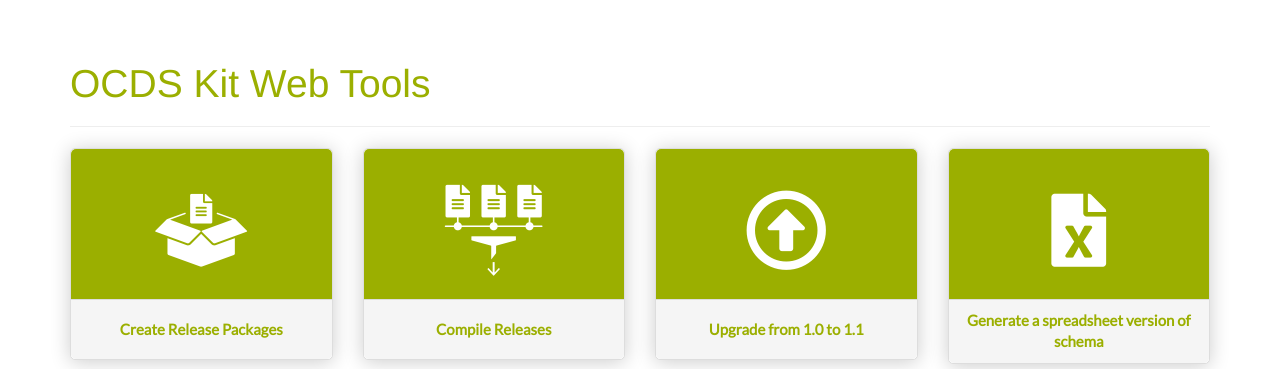
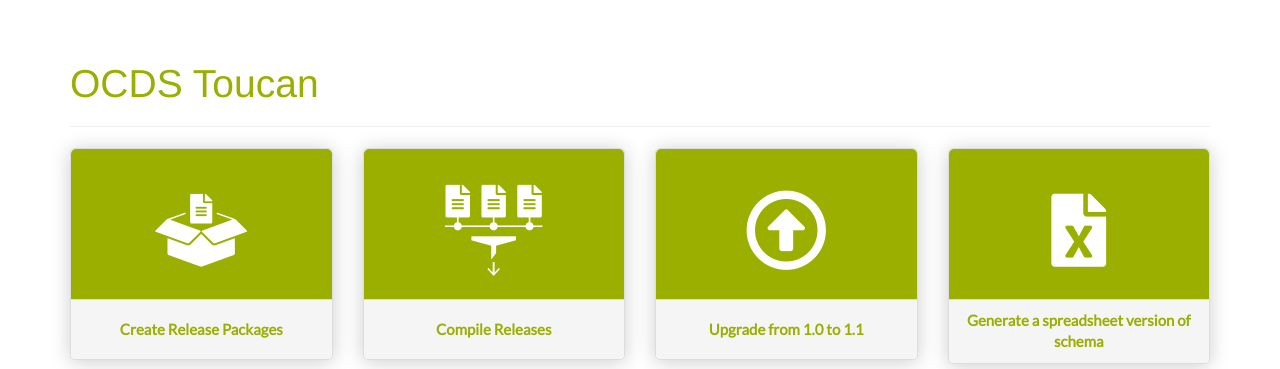
Before and after one commit to open-contracting-archive/toucan, a Django app: template default/templates/default/index.html in a window 1280 px wide. Shown: the part 51-420 px from the top of the page. Run offline with Django 3.2, Linux system fonts and the light colour scheme; the template is opened without the code that fills it, so the values that code supplies are empty; some libraries are stand-ins or nearby versions; some web fonts are replaced.

Commit message:
Rename to OCDS Toucan at UI level.

```diff
--- a/default/templates/default/base.html
+++ b/default/templates/default/base.html
@@ -13,7 +13,7 @@
     {# custom css files here #}
     {% block css %}{% endblock %}
 
-    <title>{% block title %}{% trans "OCDS Kit Web Tools" %}{% endblock %}</title>
+    <title>{% block title %}{% trans "OCDS Toucan" %}{% endblock %}</title>
   </head>
   <body>
     {% include 'default/logo.html' %}
@@ -50,7 +50,7 @@
     </nav>
     <div class="container">
       <div class="page-header">
-        <h1><a href="/">{% trans "OCDS Kit Web Tools" %}</a> <small>{% block subtitle %}{% endblock %}</small></h1>
+        <h1><a href="/">{% trans "OCDS Toucan" %}</a> <small>{% block subtitle %}{% endblock %}</small></h1>
       </div>
       {# page content here #}
       {% block body %}{% endblock %}
```
Also changed, not shown: README.md, README_es.md, locale/es/LC_MESSAGES/django.po.
